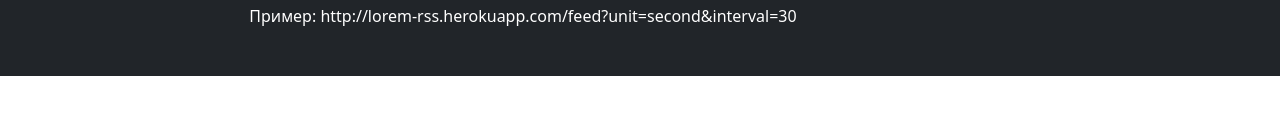
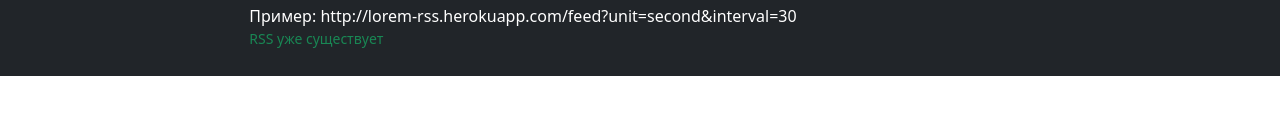
Before and after one commit to BaronDeFitenbah/frontend-project-11, a website built with webpack: page index.html in a window 1280 px wide. Shown: the part 187-302 px from the top of the page. Built offline with nearby package versions, Linux system fonts and the light colour scheme; what on-change would draw is missing.

Commit message:
Првоерка

```diff
--- a/index.html
+++ b/index.html
@@ -44,7 +44,7 @@
                         </div>
                     </form>
                     <p class="mt-2 mb-0">Пример: http://lorem-rss.herokuapp.com/feed?unit=second&interval=30</p>
-                    <p class="feedback m-0 position-absolute small text text-danger"></p>
+                    <p class="feedback m-0 position-absolute small text text-success">RSS уже существует</p>
                 </div>
             </div>
         </section>
```
